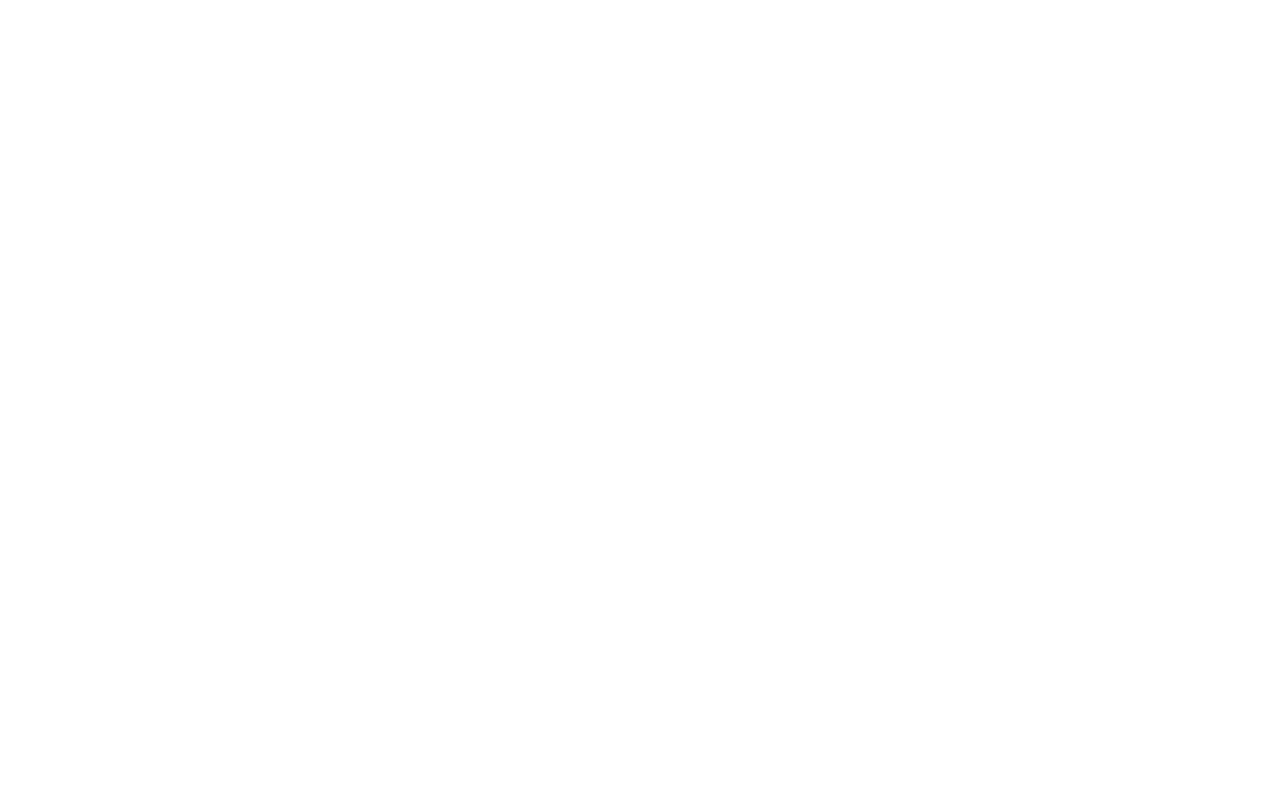
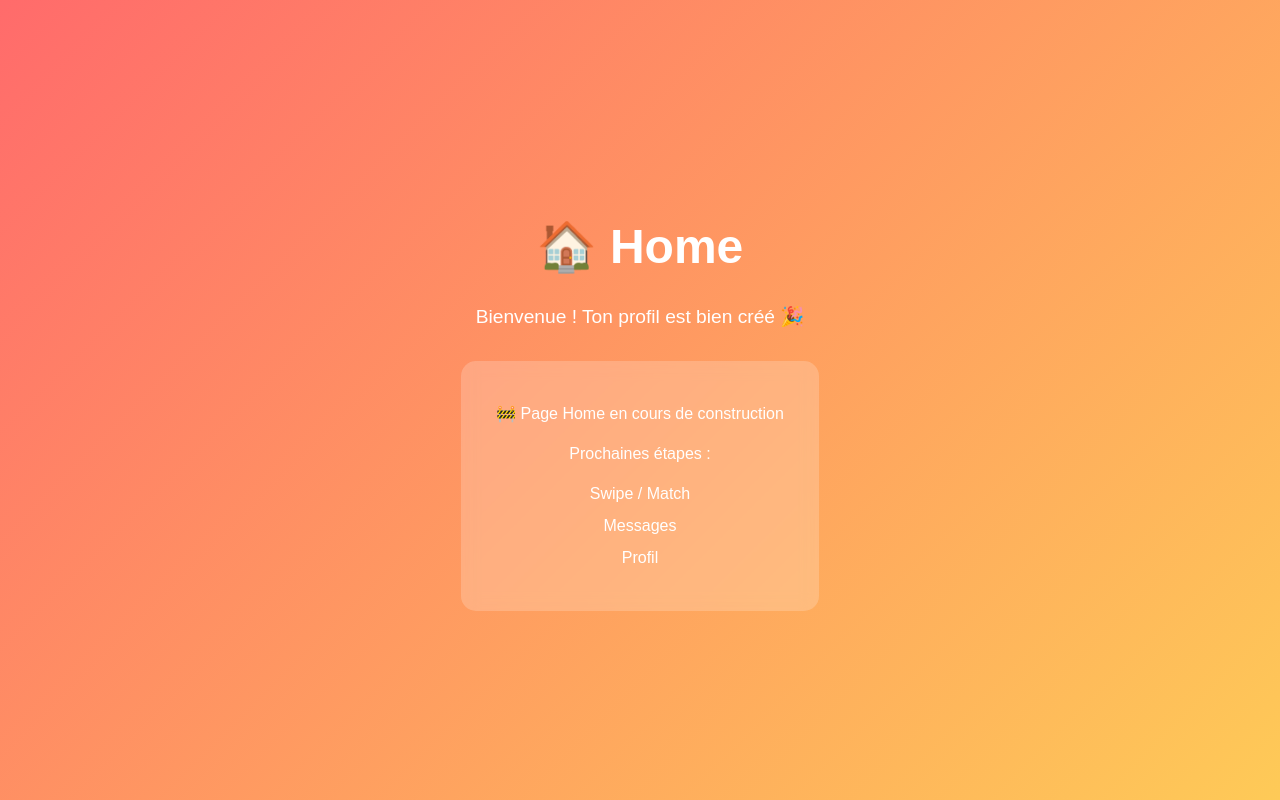
Before and after one commit to S-Stanley/matcha, a React (Vite) app in the folder vite-project/: page /home in a window 1280 px wide. Before the commit this address had no page. Built offline with nearby package versions, Linux system fonts and the light colour scheme.

Commit message:
feat: api code

```diff
--- a/vite-project/src/App.jsx
+++ b/vite-project/src/App.jsx
@@ -2,6 +2,7 @@ import { BrowserRouter as Router, Routes, Route } from "react-router-dom";
 import Login from './pages/Login.jsx'
 import Register from './pages/Register.jsx'
 import CompleteProfile from './pages/CompleteProfile.jsx'
+import Home from './pages/Home.jsx'
 import './App.css'
 
 function App() {
@@ -11,6 +12,7 @@ function App() {
         <Route path="/" element={<Login />} />
         <Route path="/register" element={<Register />} />
         <Route path="/completeprofile" element={<CompleteProfile />} />
+        <Route path="/home" element={<Home />} />
       </Routes>
     </Router>
   )
--- a/vite-project/src/CSS/CompleteProfile.css
+++ b/vite-project/src/CSS/CompleteProfile.css
@@ -27,7 +27,7 @@
   min-height: 70vh;
   padding: 40px;
 
-  background: rgba(255, 255, 255, 0.65); /* Blanc + transparence */
+  background: rgba(19, 3, 3, 0.65); /* Blanc + transparence */
   backdrop-filter: blur(5px); /* Effet verre flou moderne */
 
   border-radius: 12px; /* Coins arrondis */
@@ -65,9 +65,9 @@
 }
 
 .choice-circle.selected {
-  background-color: #ff4d79;
+  background-color: #790a26;
   color: white;
-  border-color: #ff4d79;
+  border-color: #790a26;
   box-shadow: 0 4px 12px rgba(255, 77, 120, 0.4);
 }
 
@@ -83,7 +83,7 @@
 
 .next-button, .prev-button, .complete-button {
   padding: 10px 40px;
-  background-color: #ff4d79;
+  background-color: #790a26;
   color: white;
   border-radius: 6px;
   cursor: pointer;
@@ -108,7 +108,7 @@
   padding: 10px 14px;
   border-radius: 30px;
   color: #333333;
-  border-color: #ff4d79;
+  border-color: #790a26;
   background-color: white;
   border: 1px solid #ccc;
   font-size: 1rem;
@@ -134,8 +134,8 @@
 }
 
 .upload-box:hover {
-  border-color: #ff4d79;
-  color: #ff4d79;
+  border-color: #790a26;
+  color: #790a26;
 }
 
 .upload-box input {
@@ -163,7 +163,7 @@
   position: absolute;
   top: -8px;
   right: -8px;
-  background: #ff4d79;
+  background: #790a26;
   border: none;
   color: white;
   border-radius: 50%;
@@ -283,7 +283,7 @@
     font-weight: 750;
     letter-spacing: 0.02em;
 
-    background: linear-gradient(135deg, #ff4d79 0%, #ff7aa2 100%);
+    background: linear-gradient(135deg, #790a26 0%, #790a26 100%);
     box-shadow: 0 18px 45px rgba(255, 77, 121, 0.38);
 
     cursor: pointer;
--- /dev/null
+++ b/vite-project/src/CSS/Home.css
@@ -0,0 +1,37 @@
+.home-container {
+    min-height: 100vh;
+    background: linear-gradient(135deg, #ff6b6b, #feca57);
+    display: flex;
+    flex-direction: column;
+    align-items: center;
+    justify-content: center;
+    color: white;
+    font-family: sans-serif;
+    text-align: center;
+  }
+
+  .home-title {
+    font-size: 3rem;
+    margin-bottom: 10px;
+  }
+
+  .home-subtitle {
+    font-size: 1.2rem;
+    margin-bottom: 30px;
+  }
+
+  .home-card {
+    background: rgba(255, 255, 255, 0.2);
+    padding: 25px 35px;
+    border-radius: 15px;
+    backdrop-filter: blur(8px);
+  }
+
+  .home-card ul {
+    list-style: none;
+    padding: 0;
+  }
+
+  .home-card li {
+    margin: 8px 0;
+  }
--- /dev/null
+++ b/vite-project/src/api.js
@@ -0,0 +1,27 @@
+const API_URL = "http://127.0.0.1:5000";
+
+export async function createUser(form) {
+    const payload = {
+        email: form.email?.trim() || "",
+        password: form.password || "",
+        username: form.username?.trim() || "",
+        firstname: form.firstname?.trim() || "",
+        lastname: form.lastname?.trim() || "",
+    };
+
+    const response = await fetch("http://127.0.0.1:5000/users", {
+        method: "POST",
+        headers: {
+            "Content-Type": "application/x-www-form-urlencoded",
+        },
+        body: new URLSearchParams(payload),
+    });
+
+    const text = await response.text();
+
+    if (!response.ok) {
+        throw new Error(text || "Erreur serveur");
+    }
+
+    return true;
+}
--- a/vite-project/src/pages/CompleteProfile.jsx
+++ b/vite-project/src/pages/CompleteProfile.jsx
@@ -1,8 +1,9 @@
 import "../CSS/CompleteProfile.css";
 import { useState } from "react";
+import { useNavigate } from "react-router-dom";
 
 function CompleteProfile() {
-
+  const navigate = useNavigate();
   const [step, setStep] = useState(0);
 
   const [answers, setAnswers] = useState({
@@ -74,8 +75,9 @@ function CompleteProfile() {
   // --- CONFIRMATION FINALE ---
   const confirmProfile = () => {
     console.log("Profil final :", answers);
-    alert("Profil confirmé !");
+    navigate("/home", { replace: true });
   };
+
 
   return (
     <div className="completeprofile-container">
--- /dev/null
+++ b/vite-project/src/pages/Home.jsx
@@ -0,0 +1,25 @@
+import "../CSS/Home.css";
+
+function Home() {
+  return (
+    <div className="home-container">
+      <h1 className="home-title">🏠 Home</h1>
+
+      <p className="home-subtitle">
+        Bienvenue ! Ton profil est bien créé 🎉
+      </p>
+
+      <div className="home-card">
+        <p>🚧 Page Home en cours de construction</p>
+        <p>Prochaines étapes :</p>
+        <ul>
+          <li>Swipe / Match</li>
+          <li>Messages</li>
+          <li>Profil</li>
+        </ul>
+      </div>
+    </div>
+  );
+}
+
+export default Home;
--- a/vite-project/src/pages/Register.jsx
+++ b/vite-project/src/pages/Register.jsx
@@ -1,6 +1,30 @@
 import "../CSS/Register.css";
 import { useNavigate } from "react-router-dom";
 import { useState, useEffect } from "react";
+import { createUser } from "../api";
+
+function validate(form) {
+    if (Object.values(form).some(v => v.trim() === "")) {
+        return "Tous les champs sont obligatoires.";
+    }
+
+    if (
+        form.email.length > 50 ||
+        form.username.length > 50 ||
+        form.firstname.length > 50 ||
+        form.lastname.length > 50 ||
+        form.password.length > 50
+    ) {
+        return "Tous les champs doivent faire moins de 50 caractères.";
+    }
+
+    const weak = ["cat", "dog", "password", "123456"];
+    if (weak.includes(form.password.toLowerCase())) {
+        return "Mot de passe trop faible.";
+    }
+
+    return null;
+}
 
 function Register() {
     const navigate = useNavigate();
@@ -32,45 +56,42 @@ function Register() {
     // -------------------------------
     // 🔥 Fonction pour envoyer le formulaire
     // -------------------------------
+    const [loading, setLoading] = useState(false);
+
     const handleRegister = async () => {
+        if (loading) return;
 
-        // --- VALIDATIONS FRONTEND ---
-        if (Object.values(form).some(v => v.trim() === "")) {
-            return setError("Tous les champs sont obligatoires.");
+        // 🔒 Validation FRONT stricte (indispensable ici)
+        if (
+            !form.email ||
+            !form.password ||
+            !form.username ||
+            !form.firstname ||
+            !form.lastname
+        ) {
+            setError("Tous les champs sont obligatoires.");
+            return;
         }
 
-        if (form.email.length > 50 || form.username.length > 50) {
-            return setError("Email et pseudo doivent faire moins de 50 caractères.");
+        const validationError = validate(form);
+        if (validationError) {
+            setError(validationError);
+            return;
         }
 
-        const weakPasswords = ["cat", "dog", "password", "123456"];
-        if (weakPasswords.includes(form.password.toLowerCase())) {
-            return setError("Mot de passe trop faible.");
-        }
+        setError(null);
+        setLoading(true);
 
         try {
-            const response = await fetch("http://127.0.0.1:5000/users", {
-                method: "POST",
-                headers: {
-                    "Content-Type": "application/x-www-form-urlencoded"
-                },
-                body: new URLSearchParams(form).toString(),
-            });
-
-            const data = await response.json();
-
-            if (!response.ok) {
-                return setError(data.error || "Erreur serveur");
-            }
-
-            // 🎉 Succès : rediriger vers login
+            await createUser(form);
             navigate("/");
-
         } catch (err) {
-            console.error(err);
-            setError("Impossible de contacter le serveur");
+            setError(err.message || "Erreur lors de l'inscription");
+        } finally {
+            setLoading(false);
         }
     };
+
 
     const handleChange = (e) => {
         setForm({ ...form, [e.target.name]: e.target.value });
@@ -111,8 +132,8 @@ function Register() {
                 <input className="login-input" name="email" type="text" placeholder="Email" onChange={handleChange} />
                 <input className="login-input" name="password" type="password" placeholder="Mot de passe" onChange={handleChange} />
 
-                <button className="login-button" onClick={handleRegister}>
-                    Créer mon compte
+                <button className="login-button" onClick={handleRegister} disabled={loading}>
+                    {loading ? "Création..." : "Créer mon compte"}
                 </button>
             </div>
         </div>
```
